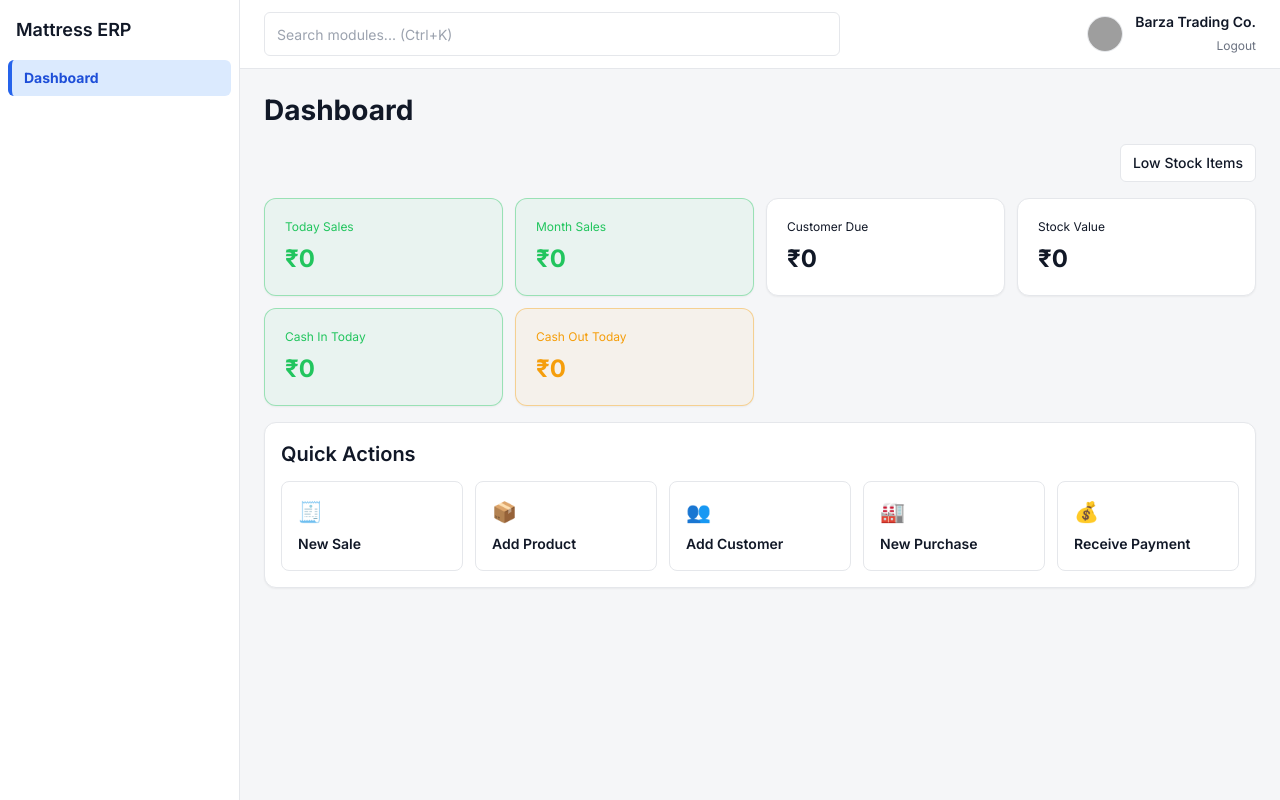
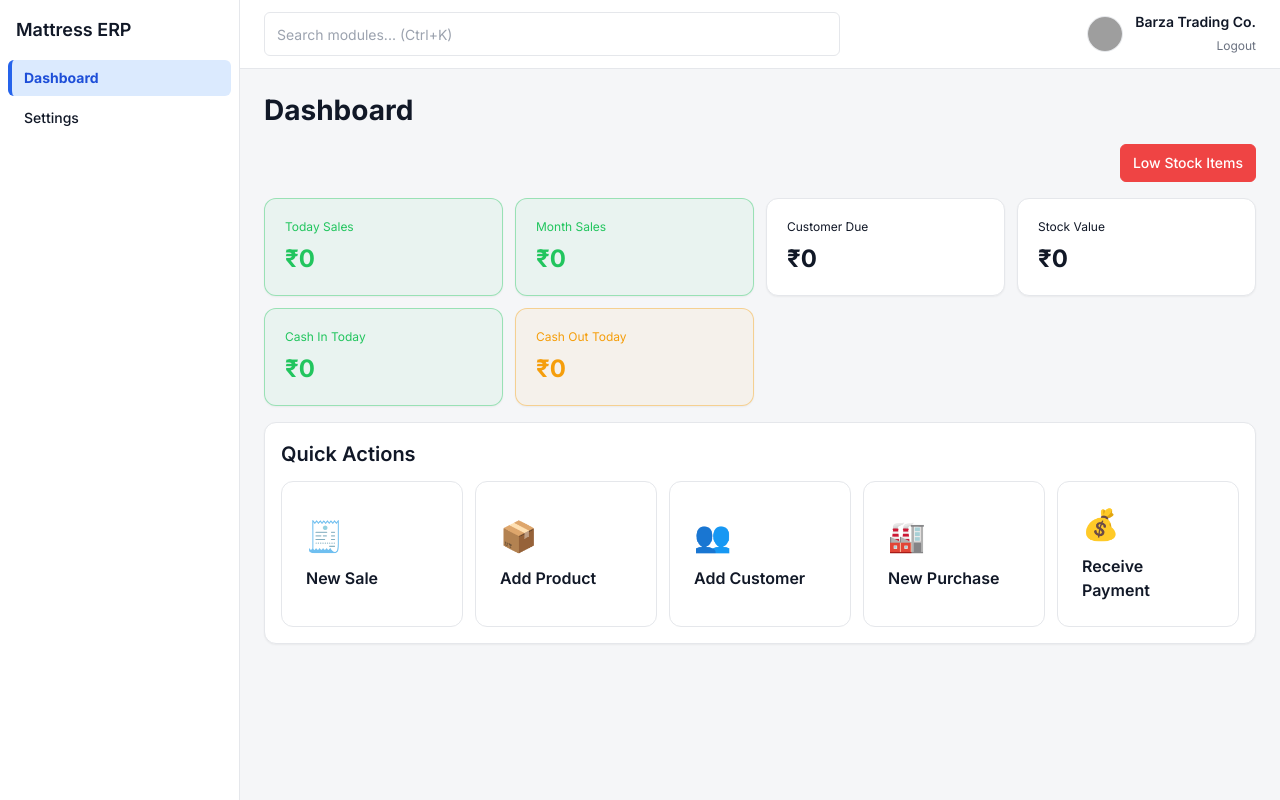
Before and after one commit to barzatradingcompany/ERP, a FastAPI app: page / in a window 1280 px wide. Run offline with FastAPI, Linux system fonts and the light colour scheme; the visitor is signed in with stand-in values (Sample User, id 1); data that the repository does not hold is empty; some libraries are stand-ins or nearby versions; grey boxes are pictures that could not be loaded.

Commit message:
Enhance dashboard quick actions and add settings for theme/currency

```diff
--- a/app/static/js/desk.js
+++ b/app/static/js/desk.js
@@ -1,6 +1,7 @@
 const $ = (q) => document.querySelector(q);
 const locale = 'en-IN';
-const money = (n) => new Intl.NumberFormat(locale, { style: 'currency', currency: 'INR', maximumFractionDigits: 0 }).format(Number(n || 0));
+const getCurrency = () => localStorage.getItem('erp_currency') || 'INR';
+const money = (n) => new Intl.NumberFormat(locale, { style: 'currency', currency: getCurrency(), maximumFractionDigits: 0 }).format(Number(n || 0));
 let lowStockItems = [];
 
 function toast(message) {
@@ -14,6 +15,43 @@ async function api(path) {
   const res = await fetch(path, { headers: { 'Content-Type': 'application/json' } });
   if (!res.ok) throw new Error(await res.text());
   return res.json();
+}
+
+function applyTheme() {
+  const dark = localStorage.getItem('erp_theme') === 'dark';
+  const body = document.body;
+  if (dark) {
+    body.classList.add('dark');
+    body.classList.remove('bg-bg', 'text-ink');
+    body.style.backgroundColor = '#111827';
+    body.style.color = '#F9FAFB';
+  } else {
+    body.classList.remove('dark');
+    body.classList.add('bg-bg', 'text-ink');
+    body.style.backgroundColor = '';
+    body.style.color = '';
+  }
+}
+
+function bindNavigation() {
+  const items = document.querySelectorAll('.nav-item[data-panel]');
+  const panels = document.querySelectorAll('.panel');
+  const setPanel = (name) => {
+    items.forEach((i) => {
+      const active = i.dataset.panel === name;
+      i.classList.toggle('active', active);
+      if (active) {
+        i.classList.add('border-[#2563EB]', 'bg-[#DBEAFE]', 'font-bold', 'text-[#1D4ED8]');
+        i.classList.remove('border-transparent', 'text-[#111827]');
+      } else {
+        i.classList.remove('border-[#2563EB]', 'bg-[#DBEAFE]', 'font-bold', 'text-[#1D4ED8]');
+        i.classList.add('border-transparent', 'text-[#111827]');
+      }
+    });
+    panels.forEach((p) => p.classList.toggle('hidden', p.id !== name));
+  };
+  items.forEach((i) => i.addEventListener('click', () => setPanel(i.dataset.panel)));
+  setPanel('dashboard');
 }
 
 function renderSimpleTable(containerId, columns, rows) {
@@ -86,3 +124,26 @@ $('#closeLowStockList')?.addEventListener('click', () => {
   $('#lowStockModal')?.classList.add('hidden');
   $('#lowStockModal')?.classList.remove('flex');
 });
+
+$('#darkThemeToggle')?.addEventListener('change', (e) => {
+  localStorage.setItem('erp_theme', e.target.checked ? 'dark' : 'light');
+  applyTheme();
+});
+
+$('#currencySelect')?.addEventListener('change', async (e) => {
+  localStorage.setItem('erp_currency', e.target.value);
+  await loadDashboard();
+});
+
+function initSettings() {
+  const dark = localStorage.getItem('erp_theme') === 'dark';
+  const darkToggle = $('#darkThemeToggle');
+  if (darkToggle) darkToggle.checked = dark;
+  const currency = getCurrency();
+  const currencySelect = $('#currencySelect');
+  if (currencySelect) currencySelect.value = currency;
+}
+
+applyTheme();
+bindNavigation();
+initSettings();
--- a/app/templates/components/sidebar.html
+++ b/app/templates/components/sidebar.html
@@ -1,6 +1,7 @@
 <aside class="hidden w-60 shrink-0 border-r border-[#E5E7EB] bg-white lg:block">
   <div class="px-4 py-4 text-lg font-semibold text-[#111827]">Mattress ERP</div>
   <nav class="space-y-1 px-2 pb-4">
-    <button class="nav-item active w-full rounded-md border-l-4 border-[#2563EB] bg-[#DBEAFE] px-3 py-2 text-left text-sm font-bold text-[#1D4ED8]">Dashboard</button>
+    <button data-panel="dashboard" class="nav-item active w-full rounded-md border-l-4 border-[#2563EB] bg-[#DBEAFE] px-3 py-2 text-left text-sm font-bold text-[#1D4ED8]">Dashboard</button>
+    <button data-panel="settings" class="nav-item w-full rounded-md border-l-4 border-transparent px-3 py-2 text-left text-sm font-medium text-[#111827] transition-all duration-200 ease-in-out hover:bg-[#F3F4F6]">Settings</button>
   </nav>
 </aside>
--- a/app/templates/index.html
+++ b/app/templates/index.html
@@ -34,36 +34,54 @@
     <div class="flex min-w-0 flex-1 flex-col">
       {% include 'components/navbar.html' %}
       <main class="p-4 lg:p-6">
-        <section id="dashboard" class="space-y-4">
+        <section id="dashboard" class="panel space-y-4">
           <h1 class="text-[28px] font-bold leading-tight">Dashboard</h1>
           <div class="flex justify-end">
-            <button id="openLowStockList" class="rounded-md border border-line bg-white px-3 py-2 text-sm font-medium text-ink transition-all duration-200 ease-in-out hover:bg-[#F3F4F6]">Low Stock Items</button>
+            <button id="openLowStockList" class="rounded-md border border-[#EF4444] bg-[#EF4444] px-3 py-2 text-sm font-medium text-white transition-all duration-200 ease-in-out hover:opacity-90">Low Stock Items</button>
           </div>
           {% include 'components/dashboard_cards.html' %}
           <div class="rounded-xl border border-line bg-card p-4 shadow-sm">
             <h3 class="mb-3 text-[20px] font-semibold">Quick Actions</h3>
             <div class="grid grid-cols-1 gap-3 sm:grid-cols-2 xl:grid-cols-5">
-              <button class="rounded-lg border border-line bg-white p-4 text-left transition-all duration-200 ease-in-out hover:bg-[#F9FAFB]">
-                <div class="text-xl">🧾</div>
-                <div class="mt-2 text-sm font-semibold text-ink">New Sale</div>
+              <button class="rounded-xl border border-line bg-white p-6 text-left transition-all duration-200 ease-in-out hover:bg-[#F9FAFB]">
+                <div class="text-3xl">🧾</div>
+                <div class="mt-3 text-base font-semibold text-ink">New Sale</div>
               </button>
-              <button class="rounded-lg border border-line bg-white p-4 text-left transition-all duration-200 ease-in-out hover:bg-[#F9FAFB]">
-                <div class="text-xl">📦</div>
-                <div class="mt-2 text-sm font-semibold text-ink">Add Product</div>
+              <button class="rounded-xl border border-line bg-white p-6 text-left transition-all duration-200 ease-in-out hover:bg-[#F9FAFB]">
+                <div class="text-3xl">📦</div>
+                <div class="mt-3 text-base font-semibold text-ink">Add Product</div>
               </button>
-              <button class="rounded-lg border border-line bg-white p-4 text-left transition-all duration-200 ease-in-out hover:bg-[#F9FAFB]">
-                <div class="text-xl">👥</div>
-                <div class="mt-2 text-sm font-semibold text-ink">Add Customer</div>
+              <button class="rounded-xl border border-line bg-white p-6 text-left transition-all duration-200 ease-in-out hover:bg-[#F9FAFB]">
+                <div class="text-3xl">👥</div>
+                <div class="mt-3 text-base font-semibold text-ink">Add Customer</div>
               </button>
-              <button class="rounded-lg border border-line bg-white p-4 text-left transition-all duration-200 ease-in-out hover:bg-[#F9FAFB]">
-                <div class="text-xl">🏭</div>
-                <div class="mt-2 text-sm font-semibold text-ink">New Purchase</div>
+              <button class="rounded-xl border border-line bg-white p-6 text-left transition-all duration-200 ease-in-out hover:bg-[#F9FAFB]">
+                <div class="text-3xl">🏭</div>
+                <div class="mt-3 text-base font-semibold text-ink">New Purchase</div>
               </button>
-              <button class="rounded-lg border border-line bg-white p-4 text-left transition-all duration-200 ease-in-out hover:bg-[#F9FAFB]">
-                <div class="text-xl">💰</div>
-                <div class="mt-2 text-sm font-semibold text-ink">Receive Payment</div>
+              <button class="rounded-xl border border-line bg-white p-6 text-left transition-all duration-200 ease-in-out hover:bg-[#F9FAFB]">
+                <div class="text-3xl">💰</div>
+                <div class="mt-3 text-base font-semibold text-ink">Receive Payment</div>
               </button>
             </div>
+          </div>
+        </section>
+        <section id="settings" class="panel hidden space-y-4">
+          <h2 class="text-[28px] font-bold leading-tight">Settings</h2>
+          <div class="rounded-xl border border-line bg-card p-4 shadow-sm">
+            <h3 class="mb-3 text-[20px] font-semibold">Appearance</h3>
+            <label class="flex items-center gap-3 text-sm">
+              <input id="darkThemeToggle" type="checkbox" class="h-4 w-4" />
+              Enable Dark Theme
+            </label>
+          </div>
+          <div class="rounded-xl border border-line bg-card p-4 shadow-sm">
+            <h3 class="mb-3 text-[20px] font-semibold">Currency</h3>
+            <select id="currencySelect" class="h-11 rounded-md border border-line bg-white px-3 py-2 text-sm">
+              <option value="INR">INR (₹)</option>
+              <option value="USD">USD ($)</option>
+              <option value="EUR">EUR (€)</option>
+            </select>
           </div>
         </section>
       </main>
```
